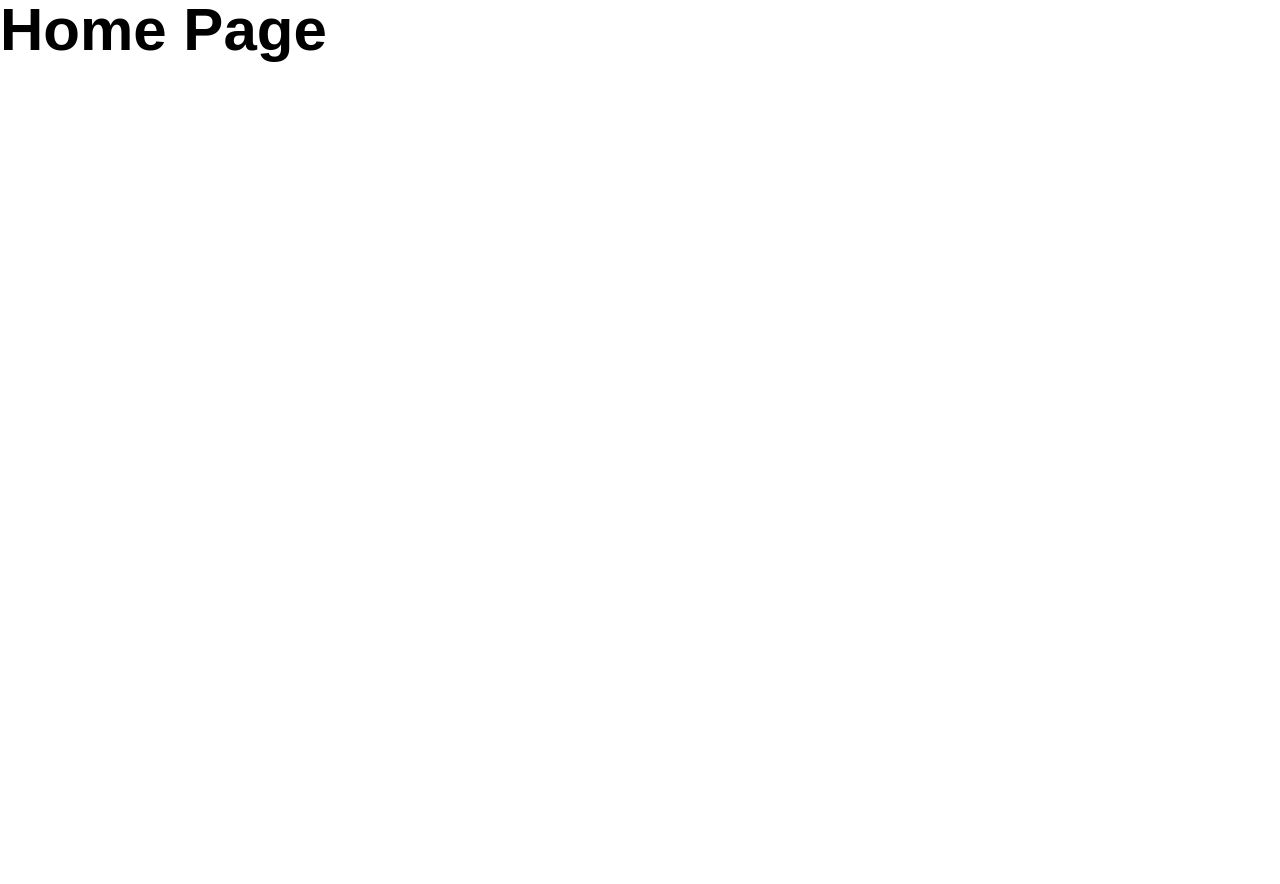
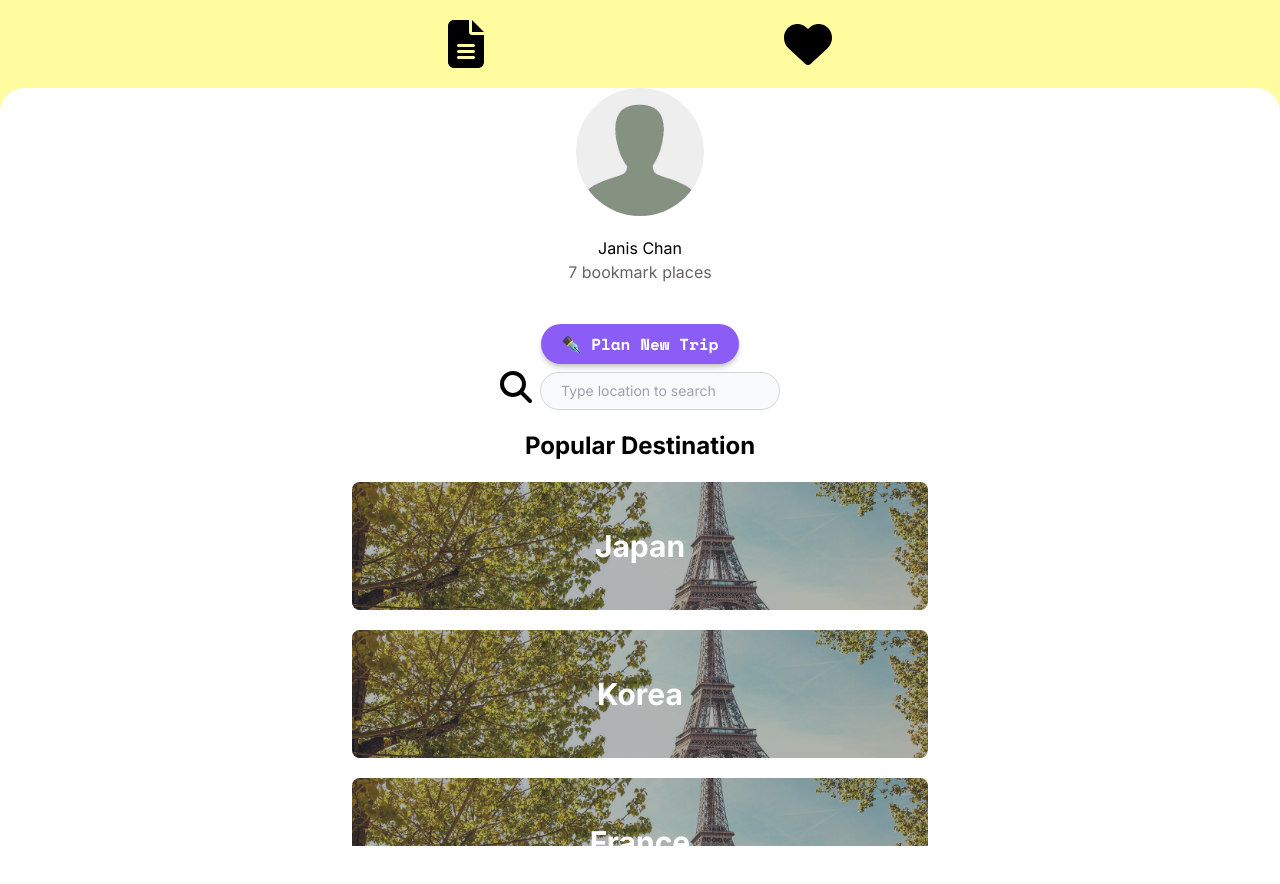
Before and after one commit to Janisgee/discovery_app, a Next.js app in the folder app/nextjs-discovery/: page /dashboard/home in a window 1280 px wide. Shown: the top 884 px of the page. Before the commit the page ends 800 px from the top, so only its background shows below. Built offline with nearby package versions, Linux system fonts and the light colour scheme; a web font is replaced by a local one.

Commit message:
Created main page css

```diff
--- a/app/nextjs-discovery/src/app/dashboard/home/page.js
+++ b/app/nextjs-discovery/src/app/dashboard/home/page.js
@@ -1,7 +1,96 @@
+import { FontAwesomeIcon } from '@fortawesome/react-fontawesome';
+import {
+  faFileLines,
+  faHeart,
+  faMagnifyingGlass,
+} from '@fortawesome/free-solid-svg-icons';
+
+import { Button } from '@/app/ui/buttons';
+
 export default async function Home() {
   return (
-    <div>
-      <h1>Home Page</h1>
+    <div className='font-inter background-yellow'>
+      <div className='py-5 px-10'>
+        <div className='block-center'>
+          <div className='w-full max-w-sm flex justify-between'>
+            <FontAwesomeIcon icon={faFileLines} size='3x' />
+            <FontAwesomeIcon icon={faHeart} size='3x' />
+          </div>
+        </div>
+      </div>
+      <div className='bg-white rounded-t-3xl '>
+        <div className='px-10 pb-10'>
+          <div className='block-center flex-col pb-10'>
+            <img
+              src='/user_img/default.jpg'
+              className='mb-5 h-32 rounded-full'
+              alt='default profile picture'
+            />
+            <h6 className=''>Janis Chan</h6>
+            <p className='text-color-dark_grey'>7 bookmark places</p>
+          </div>
+          <div className='block-center flex-col'>
+            <Button useFor='✒️ Plan New Trip' link='/' color='btn-violet' />
+            <form className=''>
+              <div className='block-center flex-row'>
+                <FontAwesomeIcon icon={faMagnifyingGlass} size='2x' />
+                <label
+                  htmlFor='default-search'
+                  className='mb-2 text-sm font-medium text-gray-900 sr-only dark:text-white'
+                >
+                  Search
+                </label>
+                <input
+                  type='search'
+                  id='default-search'
+                  className='block w-full ml-2 mt-2 p-2 ps-5 text-sm text-gray-900 border border-gray-300 rounded-full bg-gray-50 focus:ring-blue-500 focus:border-blue-500 dark:bg-gray-700 dark:border-gray-600 dark:placeholder-gray-400 dark:text-white dark:focus:ring-blue-500 dark:focus:border-blue-500'
+                  placeholder='Type location to search'
+                  required
+                />
+              </div>
+            </form>
+          </div>
+          <div className='my-5 block-center flex-col '>
+            <h3>Popular Destination</h3>
+            {/* <div className='w-full h-96 overflow-hidden inline-block rounded-lg'> */}
+            <div className='w-full h-96 overflow-auto rounded-lg'>
+              <div className='relative max-w-xl mx-auto'>
+                <img
+                  src='/place_img/paris-france.jpg'
+                  className='h-32 w-full object-cover mt-5 rounded-lg'
+                  alt='Image of place'
+                />
+                <div class='absolute inset-0 bg-gray-700 opacity-40 rounded-lg'></div>
+                <div class='absolute inset-0 flex items-center justify-center'>
+                  <h2 class='text-white'>Japan</h2>
+                </div>
+              </div>
+              <div className='relative max-w-xl mx-auto'>
+                <img
+                  src='/place_img/paris-france.jpg'
+                  className='h-32 w-full object-cover mt-5 rounded-lg'
+                  alt='Image of place'
+                />
+                <div class='absolute inset-0 bg-gray-700 opacity-40 rounded-lg'></div>
+                <div class='absolute inset-0 flex items-center justify-center'>
+                  <h2 class='text-white'>Korea</h2>
+                </div>
+              </div>
+              <div className='relative max-w-xl mx-auto'>
+                <img
+                  src='/place_img/paris-france.jpg'
+                  className='h-32 w-full object-cover mt-5 rounded-lg'
+                  alt='Image of place'
+                />
+                <div class='absolute inset-0 bg-gray-700 opacity-40 rounded-lg'></div>
+                <div class='absolute inset-0 flex items-center justify-center'>
+                  <h2 class='text-white'>France</h2>
+                </div>
+              </div>
+            </div>
+          </div>
+        </div>
+      </div>
     </div>
   );
 }
```
